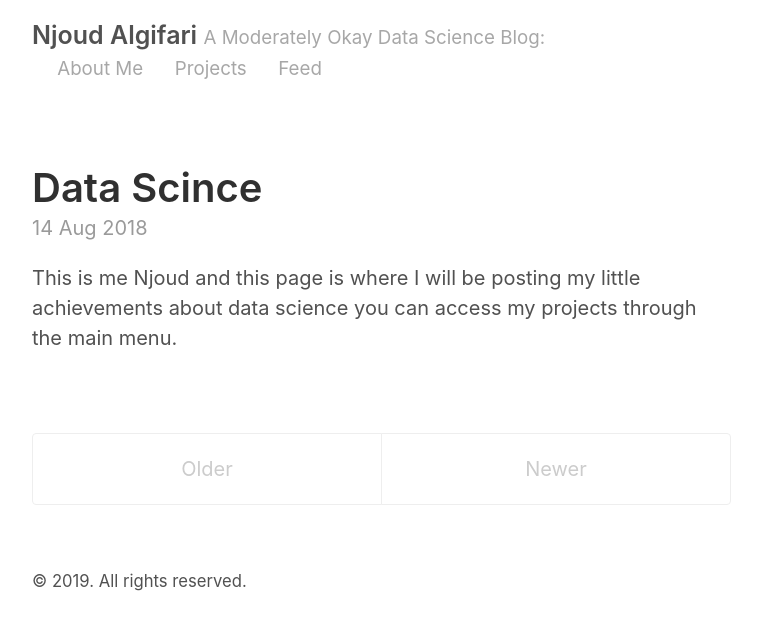
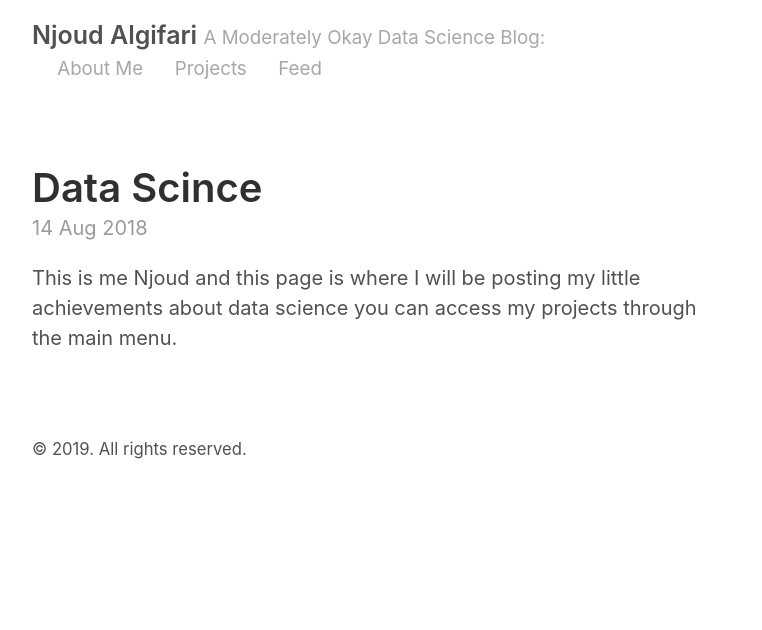
Before and after one commit to Njjouud/Njjouud.github.io, a Jekyll site: the page built from index.html, in a window 1280 px wide. Shown: the top 630 px of the page, without its empty margins (258-1020 px from the left). Built offline with Jekyll 4.4.1, drawn with Linux system fonts in a browser that asks for light colours; the list of posts is cut into pages by our own code.

```diff
--- a/index.html
+++ b/index.html
@@ -18,16 +18,3 @@ title: Home
   </article>
   {% endfor %}
 </div>
-
-<div class="pagination">
-  {% if paginator.next_page %}
-    <a class="pagination-item older" href="{{ paginator.next_page_path | prepend: site.baseurl }}">Older</a>
-  {% else %}
-    <span class="pagination-item older">Older</span>
-  {% endif %}
-  {% if paginator.previous_page %}
-    <a class="pagination-item newer" href="{{ paginator.previous_page_path | prepend: site.baseurl }}">Newer</a>
-  {% else %}
-    <span class="pagination-item newer">Newer</span>
-  {% endif %}
-</div>
```
Also changed, not shown: projects.md (+3 -3 lines).
